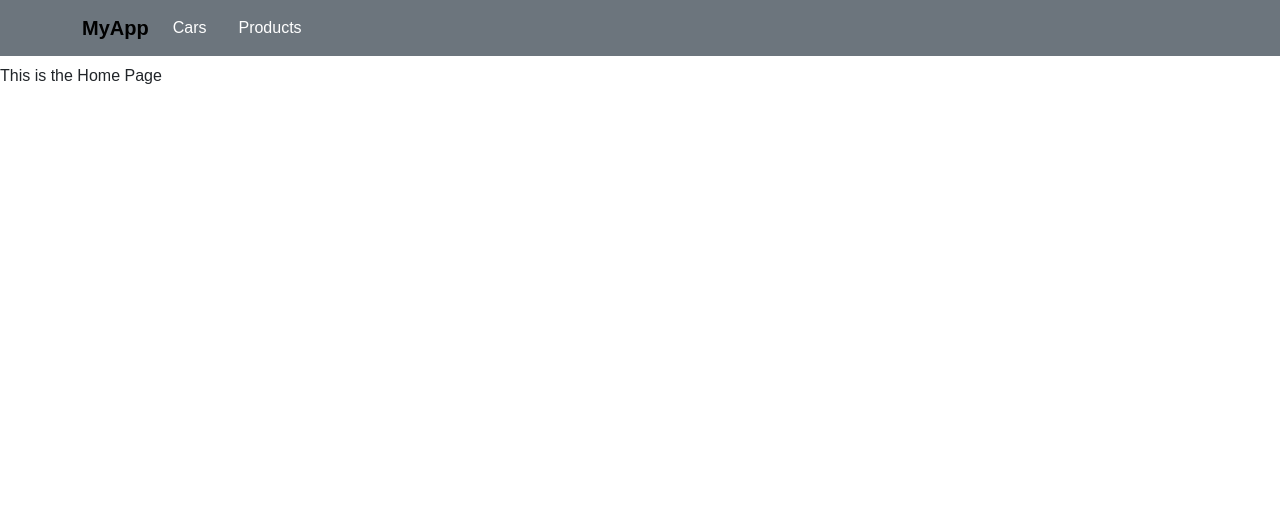
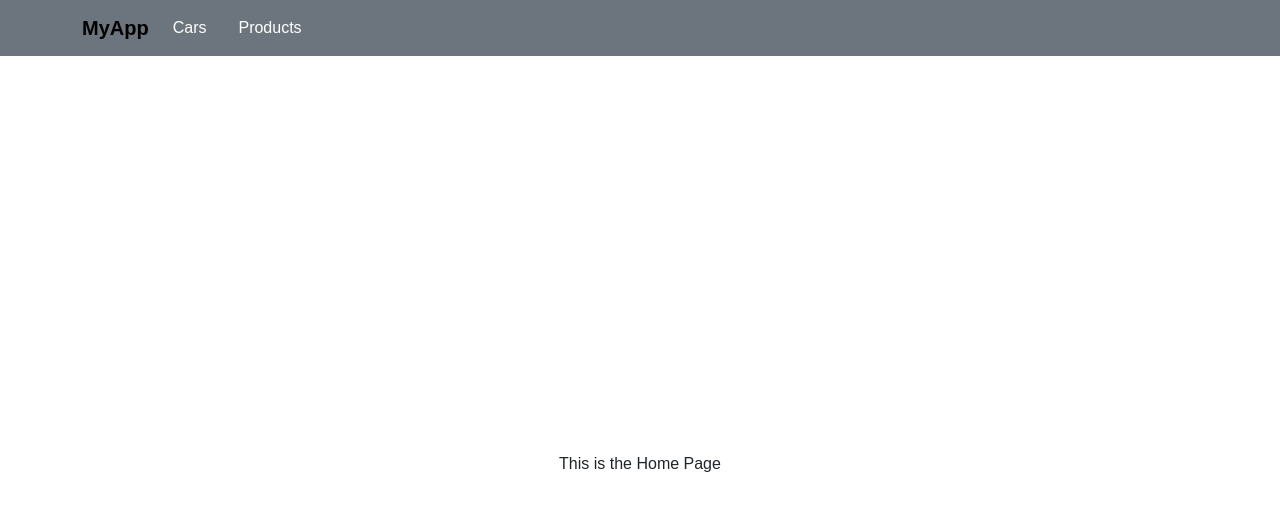
Before and after one commit to sergiocordobam/flask-react-vite, a React app in the folder frontend/: page / in a window 1280 px wide. Shown: the top 510 px of the page. Built offline with nearby package versions, Linux system fonts and the light colour scheme; the HTML template or start-up script is replaced by a standard one.

Commit message:
Add Home component and CSS styles for homepage

```diff
--- a/frontend/src/App.jsx
+++ b/frontend/src/App.jsx
@@ -2,6 +2,7 @@
 import Cars from "./Cars";
 import Products from "./Products";
 import AppNavbar from "./Navbar";
+import Home from "./Home";
 import 'bootstrap/dist/css/bootstrap.min.css';
 
 function App() {
@@ -9,7 +10,7 @@
     <Router>
       <AppNavbar />
       <Routes>
-        <Route path="/" element={"This is the Home Page"} />
+        <Route path="/" element={<Home/>} />
         <Route path="/cars/list_cars" element={<Cars />} />
         <Route path="/products/list_products" element={<Products />} />
       </Routes>
--- /dev/null
+++ b/frontend/src/Home.css
@@ -0,0 +1,7 @@
+.home {
+    display: flex;
+    justify-content: center;
+    align-items: center;
+    height: 100vh; /* Full viewport height */
+    text-align: center;
+}
--- /dev/null
+++ b/frontend/src/Home.jsx
@@ -0,0 +1,14 @@
+import './Home.css'
+
+function Home() {
+
+  return (
+    <>
+        <div className='home'>
+            This is the Home Page
+        </div>
+    </>
+  )
+}
+
+export default Home
```
